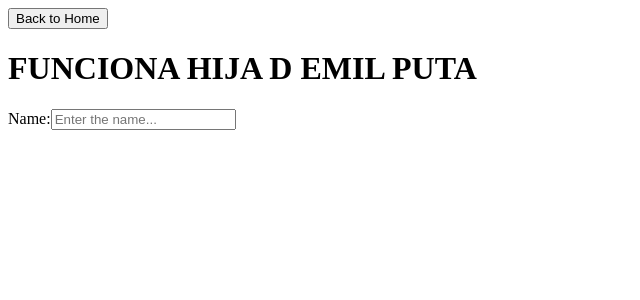
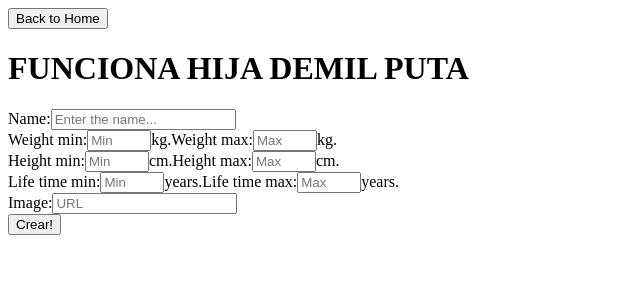
Before and after one commit to ladisgodo/PI-Dogs-main, a React (Create React App) app in the folder client/: page /create in a window 1280 px wide. Shown: the top 300 px of the page, without its empty margins (0-640 px from the left). Built offline with nearby package versions, Linux system fonts and the light colour scheme; no server answers; the HTML template or start-up script is replaced by a standard one.

Commit message:
Update CreateDog.jsx

```diff
--- a/client/src/components/CreateDog/CreateDog.jsx
+++ b/client/src/components/CreateDog/CreateDog.jsx
@@ -1,19 +1,81 @@
-import React from "react";
+import React, { useState } from "react";
 import { Link } from "react-router-dom";
+import { useDispatch} from "react-redux";
+import { createDog } from "../../redux/actions";
 
 
 export default function CreateDog(){
+
+    const [input, setInput] = useState({
+        name: "",
+        weightMin: "",
+        weightMax: "",
+        heightMin: "",
+        heightMax: "",
+        lifespanMin: "",
+        lifespanMax: "",
+        image: "",
+        })
+
+    const dispatch = useDispatch();
+
+    function handleChange(e){
+        setInput({
+            ...input,
+            [e.target.name]: e.target.value,
+        })
+    };
+
+    function handleSubmit(e){
+        e.preventDefault();
+        console.log(input);
+        dispatch(createDog(input));
+        setInput({
+            name: "",
+            weightMin: "",
+            weightMax: "",
+            heightMin: "",
+            heightMax: "",
+            lifespanMin: "",
+            lifespanMax: "",
+            image: "",
+        })
+    }
+
     return(
         <div>
             <Link to='/home'>
                 <button>Back to Home</button>
             </Link>
-            <h1>FUNCIONA HIJA D EMIL PUTA</h1>
-            <form>
+            <h1>FUNCIONA HIJA DEMIL PUTA</h1>
+            <form onSubmit={(e) => handleSubmit(e)}>
                 <div>
                     <label>Name:</label>
-                    <input type='text' placeholder="Enter the name..." />
+                    <input name="name" type='text' placeholder="Enter the name..."  onChange={(e) => handleChange(e)} />
                 </div>
+                <div>
+                    <label>Weight min:</label>
+                    <input name="weightMin" type='number' min='1' max='100' placeholder="Min"  onChange={(e) => handleChange(e)}/>kg.
+                    <label>Weight max:</label>
+                    <input name="weightMax" type='number' min='1' max='100' placeholder="Max"  onChange={(e) => handleChange(e)}/>kg.
+                </div>
+                <div>
+                    <label>Height min:</label>
+                    <input name="heightMin" type='number' min='1' max='100' placeholder="Min"  onChange={(e) => handleChange(e)}/>cm.
+                    <label>Height max:</label>
+                    <input name="heightMax" type='number' min='1' max='100' placeholder="Max"  onChange={(e) => handleChange(e)}/>cm.
+                </div>
+                <div>
+                    <label>Life time min:</label>
+                    <input name="lifespanMin" type='number' min='1' max='100' placeholder="Min"  onChange={(e) => handleChange(e)}/>years.
+                    <label>Life time max:</label>
+                    <input name="lifespanMax" type='number' min='1' max='100' placeholder="Max"  onChange={(e) => handleChange(e)}/>years.
+                </div>
+                <div>
+                    <label>Image:</label>
+                    <input type='imagen' name="image" placeholder="URL"  onChange={(e) => handleChange(e)} />
+                </div>
+                <button type="submit" >Crear!</button>
             </form>
         </div>
     )
```
